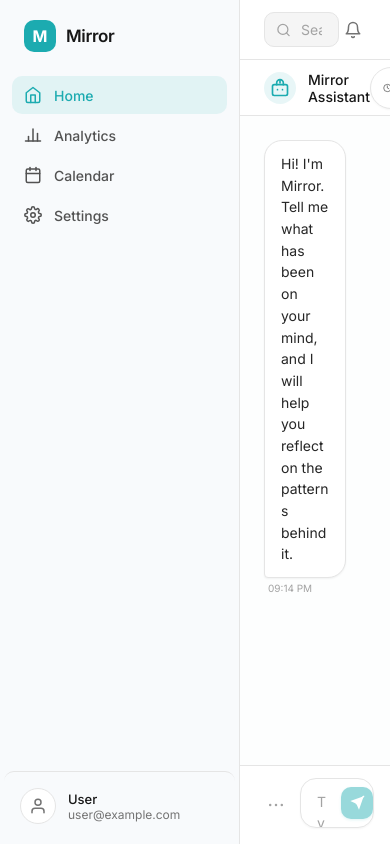
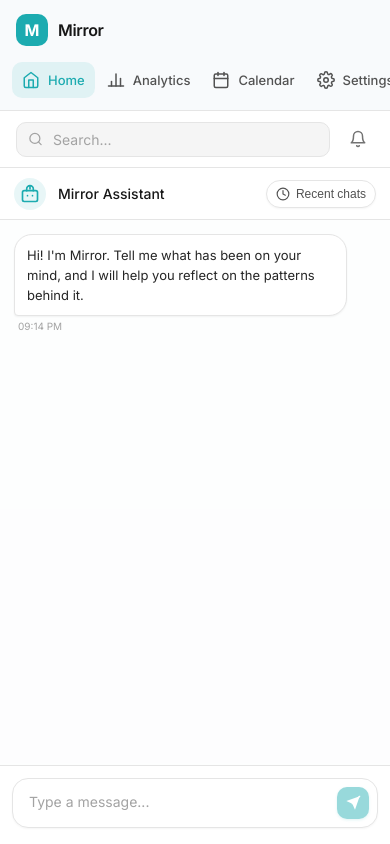
Before and after one commit to Makakashan/MirrorAppHerTech, an Angular app in the folder frontend/: page / in a window 390 px wide. Built offline with nearby package versions, Linux system fonts and the light colour scheme; no server answers.

Commit message:
style(frontend): refresh dashboard and home layout
Co-authored-by: kravchenski <max5045955@gmail.com>

```diff
--- a/frontend/src/app/components/chat/chat.component.scss
+++ b/frontend/src/app/components/chat/chat.component.scss
@@ -13,15 +13,13 @@
   font-family: 'Inter', -apple-system, BlinkMacSystemFont, sans-serif;
 }
 
-// ── Header ────────────────────────────────────────────────────────────────────
-
 .chat-header {
   height: 56px;
   border-bottom: 1px solid #e5e5e5;
   display: flex;
   align-items: center;
   justify-content: space-between;
-  padding: 0 24px;
+  padding: 0 clamp(14px, 3vw, 24px);
   background: rgba(255, 255, 255, 0.8);
   backdrop-filter: blur(12px);
   flex-shrink: 0;
@@ -75,17 +73,14 @@
   }
 }
 
-// ── Messages ──────────────────────────────────────────────────────────────────
-
 .messages {
   flex: 1;
   overflow-y: auto;
-  padding: 24px;
+  padding: clamp(14px, 3vw, 24px);
   display: flex;
   flex-direction: column;
   gap: 20px;
   background: rgba(248, 250, 252, 0.3);
-  scroll-behavior: smooth;
 
   &::-webkit-scrollbar { width: 4px; }
   &::-webkit-scrollbar-track { background: transparent; }
@@ -94,7 +89,7 @@
 
 .message {
   display: flex;
-  max-width: 80%;
+  max-width: min(80%, 720px);
 
   &--user {
     align-self: flex-end;
@@ -144,8 +139,6 @@
   padding: 0 4px;
 }
 
-// ── Typing indicator ──────────────────────────────────────────────────────────
-
 .bubble--typing {
   display: flex;
   align-items: center;
@@ -170,10 +163,8 @@
   30%            { transform: translateY(-6px); }
 }
 
-// ── Footer ────────────────────────────────────────────────────────────────────
-
 .chat-footer {
-  padding: 12px 16px 16px;
+  padding: 12px clamp(12px, 3vw, 16px) 16px;
   background: rgba(255, 255, 255, 0.8);
   backdrop-filter: blur(12px);
   border-top: 1px solid #e5e5e5;
@@ -184,7 +175,33 @@
   max-width: 900px;
   width: 100%;
   margin: 0 auto;
-  box-sizing: border-box;
+}
+
+@media (max-width: 640px) {
+  .chat-header {
+    height: 52px;
+  }
+
+  .recent-btn {
+    padding: 6px 9px;
+  }
+
+  .message {
+    max-width: 92%;
+  }
+
+  .bubble {
+    padding: 10px 12px;
+    font-size: 13px;
+  }
+
+  .more-btn {
+    display: none;
+  }
+
+  .chat-textarea {
+    padding: 11px 12px;
+  }
 }
 
 .more-btn {
--- a/frontend/src/app/components/footer/footer.component.scss
+++ b/frontend/src/app/components/footer/footer.component.scss
@@ -3,10 +3,11 @@
   align-items: center;
   justify-content: space-between;
   width: 100%;
-  padding: 12px 40px;
+  padding: 12px clamp(20px, 5vw, 40px);
   font-family: 'Anonymous Pro', monospace;
   font-size: 14px;
   font-weight: 400;
   color: rgba(255, 255, 255, 0.48);
-  white-space: nowrap;
+  gap: 12px;
+  flex-wrap: wrap;
 }
--- a/frontend/src/app/components/metrics-panel/metrics-panel.component.scss
+++ b/frontend/src/app/components/metrics-panel/metrics-panel.component.scss
@@ -1,5 +1,5 @@
 .panel {
-  padding: 24px;
+  padding: clamp(16px, 3vw, 24px);
   display: flex;
   flex-direction: column;
   gap: 28px;
@@ -73,7 +73,7 @@
   background: #ffffff;
   border: 1px solid #e5e5e5;
   border-radius: 16px;
-  padding: 20px;
+  padding: clamp(14px, 3vw, 20px);
   box-shadow: 0 1px 3px rgba(0,0,0,0.04);
 }
 
@@ -120,7 +120,7 @@
   background: #ffffff;
   border: 1px solid #e5e5e5;
   border-radius: 16px;
-  padding: 20px;
+  padding: clamp(12px, 3vw, 20px);
   box-shadow: 0 1px 3px rgba(0,0,0,0.04);
 }
 
@@ -198,3 +198,26 @@
   border-color: #fed7aa;
   color: #ea580c;
 }
+
+@media (max-width: 640px) {
+  .panel {
+    gap: 20px;
+  }
+
+  .stats-row {
+    grid-template-columns: 1fr;
+  }
+
+  .chart-svg {
+    height: 140px;
+  }
+
+  .weekdays,
+  .days-grid {
+    gap: 5px;
+  }
+
+  .day-cell {
+    border-radius: 8px;
+  }
+}
--- a/frontend/src/app/components/navbar/navbar.component.scss
+++ b/frontend/src/app/components/navbar/navbar.component.scss
@@ -3,7 +3,7 @@
   align-items: center;
   justify-content: center;
   width: 100%;
-  padding: 12px 40px;
+  padding: 12px clamp(20px, 5vw, 40px);
 }
 
 .menu-icon {
--- a/frontend/src/app/components/search-bar/search-bar.component.scss
+++ b/frontend/src/app/components/search-bar/search-bar.component.scss
@@ -2,10 +2,10 @@
   display: flex;
   align-items: center;
   justify-content: space-between;
-  width: 670px;
+  width: min(100%, 670px);
   background: #fff;
   border-radius: 40px;
-  padding: 12px 18px 12px 51px;
+  padding: 12px 18px 12px clamp(18px, 6vw, 51px);
   gap: 12px;
 }
 
@@ -18,9 +18,21 @@
   font-weight: 400;
   color: #515151;
   background: transparent;
+  min-width: 0;
 
   &::placeholder {
     color: #515151;
+  }
+}
+
+@media (max-width: 480px) {
+  .search-bar {
+    border-radius: 24px;
+    padding: 10px 12px 10px 16px;
+  }
+
+  .search-input {
+    font-size: 15px;
   }
 }
 
--- a/frontend/src/app/pages/analytics/analytics-page.component.scss
+++ b/frontend/src/app/pages/analytics/analytics-page.component.scss
@@ -17,3 +17,9 @@
   width: 100%;
   max-width: 860px;
 }
+
+@media (max-width: 640px) {
+  .analytics-inner {
+    max-width: none;
+  }
+}
--- a/frontend/src/app/pages/dashboard/layout/dashboard-layout.component.scss
+++ b/frontend/src/app/pages/dashboard/layout/dashboard-layout.component.scss
@@ -211,3 +211,67 @@
   overflow: hidden;
   position: relative;
 }
+
+@media (max-width: 900px) {
+  .layout {
+    flex-direction: column;
+    overflow: auto;
+  }
+
+  .sidebar {
+    width: 100%;
+    min-height: auto;
+    border-right: 0;
+    border-bottom: 1px solid #e5e5e5;
+  }
+
+  .logo {
+    padding: 14px 16px 8px;
+  }
+
+  .nav {
+    flex: none;
+    flex-direction: row;
+    overflow-x: auto;
+    padding: 8px 12px 12px;
+  }
+
+  .nav-item {
+    flex: 0 0 auto;
+  }
+
+  .sidebar-user {
+    display: none;
+  }
+
+  .main {
+    min-height: 0;
+  }
+
+  .top-header {
+    height: auto;
+    min-height: 56px;
+    padding: 10px 16px;
+    gap: 12px;
+  }
+
+  .content {
+    overflow: visible;
+  }
+}
+
+@media (max-width: 560px) {
+  .logo-text {
+    font-size: 16px;
+  }
+
+  .nav-item {
+    gap: 8px;
+    padding: 9px 10px;
+    font-size: 13px;
+  }
+
+  .search-wrap {
+    max-width: none;
+  }
+}
--- a/frontend/src/app/pages/home/home.component.scss
+++ b/frontend/src/app/pages/home/home.component.scss
@@ -1,6 +1,6 @@
 :host {
   display: block;
-  height: 100dvh;
+  min-height: 100dvh;
 }
 
 .page {
@@ -9,7 +9,7 @@
   justify-content: space-between;
   align-items: center;
   background-color: #f0f0f0;
-  height: 100%;
+  min-height: 100dvh;
   width: 100%;
 }
 
@@ -17,7 +17,7 @@
   display: flex;
   flex-direction: column;
   align-items: center;
-  gap: 120px;
+  gap: clamp(56px, 12vh, 120px);
   width: 100%;
 }
 
@@ -28,7 +28,7 @@
   gap: 32px;
   width: 100%;
   max-width: 1210px;
-  padding: 0 270px;
+  padding: 0 clamp(20px, 8vw, 270px);
 }
 
 .hero {
@@ -39,14 +39,14 @@
 }
 
 .title-block {
-  width: 670px;
+  width: min(100%, 670px);
   text-align: center;
 }
 
 .gradient-title {
   font-family: 'Anonymous Pro', monospace;
   font-weight: 700;
-  font-size: 48px;
+  font-size: clamp(34px, 8vw, 48px);
   line-height: normal;
   text-align: center;
   background: linear-gradient(159.25deg, #f66a4b 15.867%, #a24ae7 36.058%, #1cabb0 61.538%);
@@ -56,9 +56,9 @@
 }
 
 .subtitle {
-  width: 670px;
+  width: min(100%, 670px);
   font-family: 'Anonymous Pro', monospace;
-  font-size: 20px;
+  font-size: clamp(16px, 4vw, 20px);
   font-weight: 400;
   color: #2b2c33;
   text-align: center;
@@ -84,5 +84,30 @@
   display: flex;
   align-items: flex-start;
   justify-content: center;
-  width: 608px;
+  width: min(100%, 608px);
+  gap: 12px;
+  flex-wrap: wrap;
 }
+
+@media (max-width: 640px) {
+  .page {
+    justify-content: flex-start;
+    gap: 28px;
+  }
+
+  .top {
+    gap: 56px;
+  }
+
+  .contents {
+    gap: 24px;
+  }
+
+  .hero {
+    gap: 16px;
+  }
+
+  .suggestions-label {
+    font-size: 16px;
+  }
+}
```
Also changed, not shown: frontend/src/app/pages/dashboard/home/dashboard-home.component.scss (+28 -2 lines).
